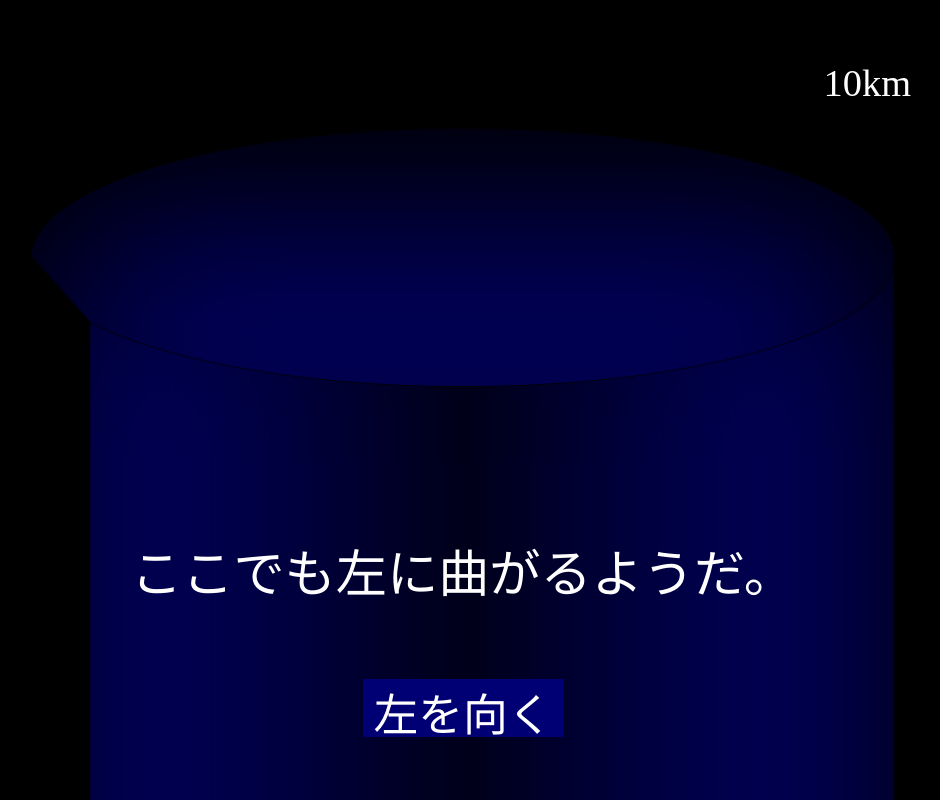
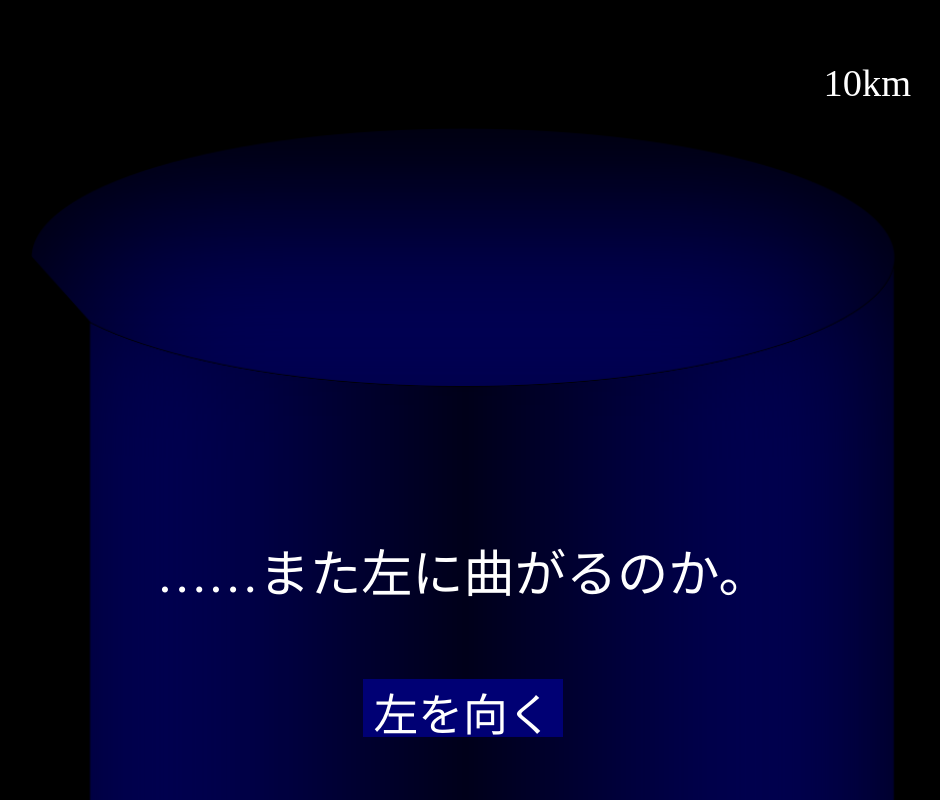
Before and after one commit to WindBeast/makkuro, a plain HTML site: page 10km.html in a window 1280 px wide. Shown: the top 800 px of the page, without its empty margins (177-1117 px from the left). Drawn offline with nearby package versions, Linux system fonts and the light colour scheme.

Commit message:
0424 0:48 更新

```diff
--- a/10km.html
+++ b/10km.html
@@ -44,7 +44,7 @@
     <img src="pic/XXl.png" class="floor fadein" id="frontimg">
     <div class="light fadein" id="frontlight">
         <div class="light-inner">
-            ここでも左に曲がるようだ。<br/>
+            ……また左に曲がるのか。<br/>
             <br/>
             <input type="button" value="左を向く" onclick="TurnLeft()"/><br/>
         </div>
```
